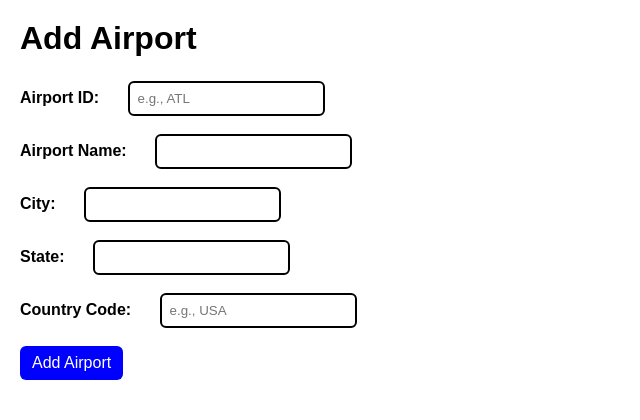
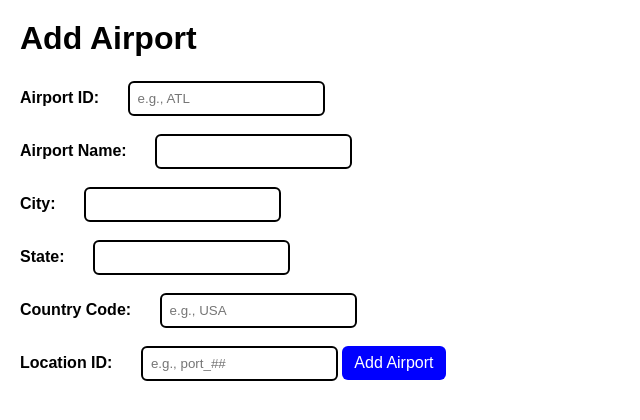
Before and after one commit to 1aryanpro/CS4400-Phase4, a SvelteKit app: page /procedures/add_airport in a window 1280 px wide. Shown: the top 420 px of the page, without its empty margins (0-640 px from the left). Built offline with nearby package versions, Linux system fonts and the light colour scheme.

Commit message:
Refresh .gitignore and fixing add_airport to include locationID

```diff
--- a/src/lib/db.js
+++ /dev/null
@@ -1,13 +0,0 @@
-import mysql from 'mysql2/promise';
-
-const pool = mysql.createPool({
-  host: 'localhost',
-  user: 'root',
-  password: '',
-  database: 'flight_tracking',
-  waitForConnections: true,
-  connectionLimit: 10,
-  queueLimit: 0
-});
-
-export default pool;
--- a/src/routes/procedures/add_airport/+page.svelte
+++ b/src/routes/procedures/add_airport/+page.svelte
@@ -4,6 +4,7 @@
     let ip_city = '';
     let ip_state = '';
     let ip_country = '';
+    let ip_locationID = '';
 
     let message = '';
 
@@ -17,7 +18,8 @@
                     ip_airport_name,
                     ip_city,
                     ip_state,
-                    ip_country
+                    ip_country,
+                    ip_locationID
                 })
             });
 
@@ -57,6 +59,9 @@
         <input bind:value={ip_country} placeholder="e.g., USA" required maxlength="3" />
     </label><br />
 
+    <label>Location ID:
+        <input bind:value={ip_locationID} placeholder="e.g., port_##" required />
+
     <button type="submit">Add Airport</button>
 </form>
 
```
Also changed, not shown: 1 other file (tests, documents, lock files or other folders).
